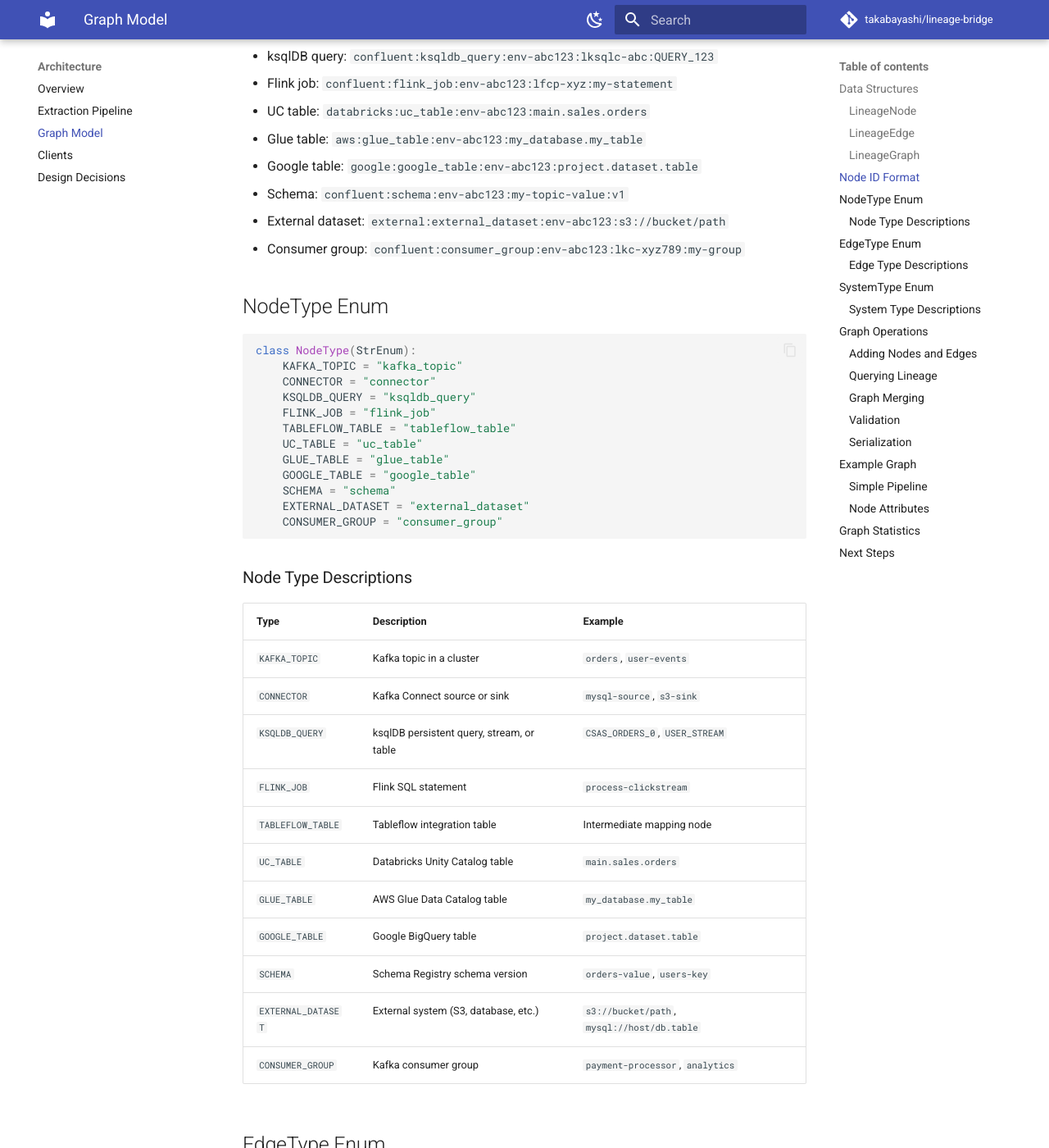
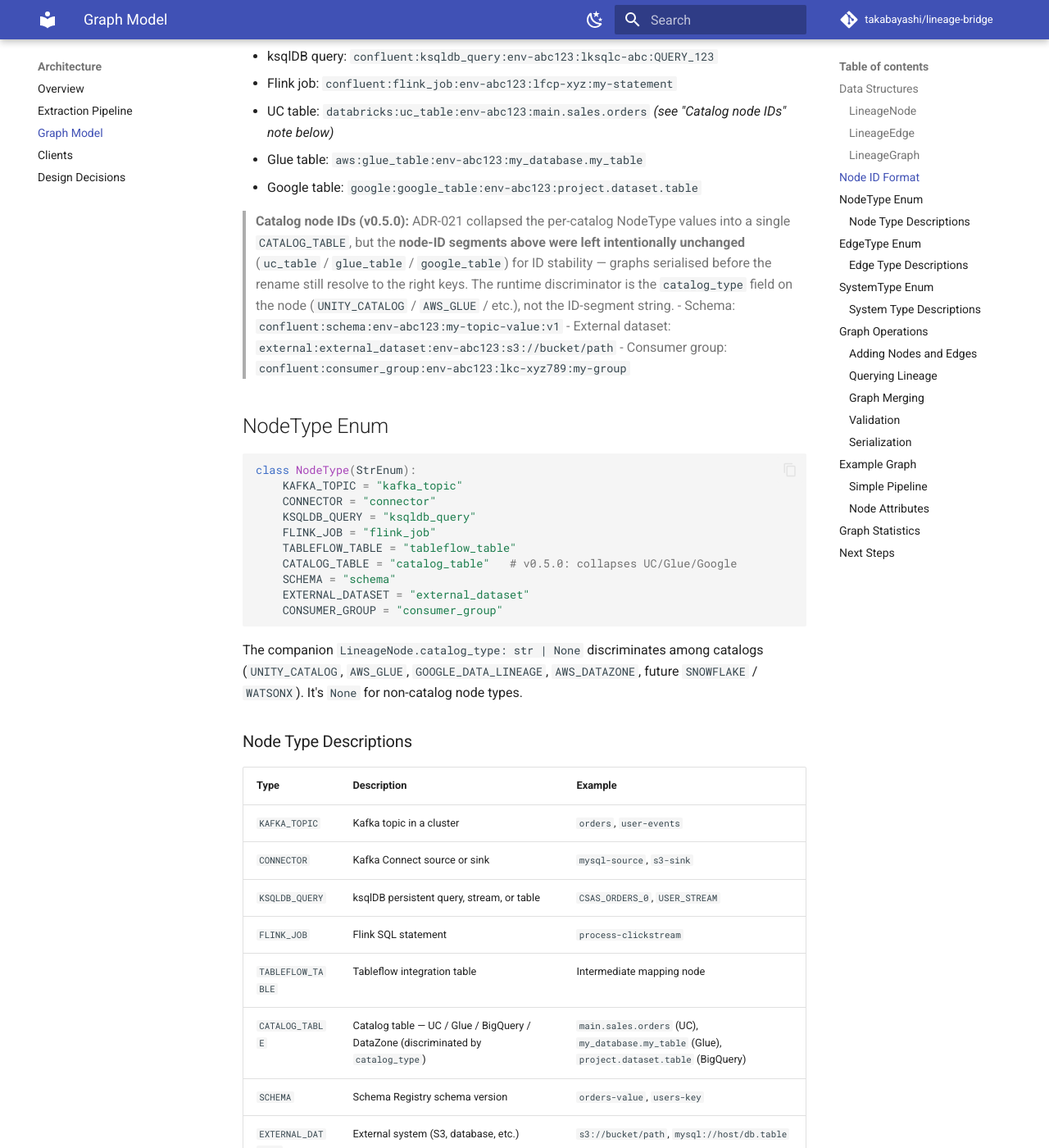
Before and after one commit to takabayashi/lineage-bridge, an MkDocs documentation site: the page built from docs/architecture/graph-model.md, in a window 1280 px wide and 1400 px high, scrolled down 1763 px. Shown: the whole window at 82% size. Built offline with MkDocs 1.6.1 and Material for MkDocs 9.7.7, drawn with Linux system fonts in a browser that asks for light colours; comment, search, counter and statistics services are not loaded; the version menu is left out; some of the changed text lies outside the part shown.

Commit message:
docs: catch up the three highest-stakes docs to Phase 1B / ADR-021
The Phase 1B integration-script fix (ea94a10) surfaced that the docs surface
also still references the retired NodeType values. Updating the three docs
that consumers actually rely on:

- docs/openapi.yaml: NodeType enum drops uc_table / glue_table / google_table,
  adds catalog_table. LineageNode schema gets the new catalog_type field
  (string|null) with a description tying back to ADR-021. Without this, API
  clients reading the spec would see uc_table as valid but the API now
  returns catalog_table + a catalog_type field that wasn't documented.

- docs/architecture/graph-model.md: NodeType source listing collapsed,
  Node Type Descriptions table merged the three rows into one CATALOG_TABLE
  row, SystemType ↔ Node Types table updated, code example updated to
  emit catalog_type="UNITY_CATALOG". Added a callout explaining why the
  node-id segments still say "uc_table" / "glue_table" / "google_table"
  (intentional ID-stability legacy from Phase 1B).

- docs/api-guide.md: registered-providers table redone — `catalog_type`
  discriminator + uniform `catalog_table` node type, plus AWS_DATAZONE row.
  Added the "adding a new catalog" hint pointing at CATALOG_STYLES (the new
  Phase 1B-cleanup unified dict).

The remaining stale references in docs/api-reference/openlineage-mapping.md,
docs/api-reference/examples.md, docs/api_reference_cards.md, and
scripts/README.md are deferred to Phase 3G's full doc sweep — they're
either example outputs or how-to-test rubrics, lower-stakes than the API
contract + canonical reference.

Co-Authored-By: Claude Opus 4.7 <noreply@anthropic.com>

````diff
--- a/docs/architecture/graph-model.md
+++ b/docs/architecture/graph-model.md
@@ -78,9 +78,17 @@ All node IDs follow a consistent format:
 - Connector: `confluent:connector:env-abc123:lkc-xyz789:mysql-source`
 - ksqlDB query: `confluent:ksqldb_query:env-abc123:lksqlc-abc:QUERY_123`
 - Flink job: `confluent:flink_job:env-abc123:lfcp-xyz:my-statement`
-- UC table: `databricks:uc_table:env-abc123:main.sales.orders`
+- UC table: `databricks:uc_table:env-abc123:main.sales.orders` *(see "Catalog node IDs" note below)*
 - Glue table: `aws:glue_table:env-abc123:my_database.my_table`
 - Google table: `google:google_table:env-abc123:project.dataset.table`
+
+> **Catalog node IDs (v0.5.0):** ADR-021 collapsed the per-catalog NodeType
+> values into a single `CATALOG_TABLE`, but the **node-ID segments above
+> were left intentionally unchanged** (`uc_table` / `glue_table` /
+> `google_table`) for ID stability — graphs serialised before the rename
+> still resolve to the right keys. The runtime discriminator is the
+> `catalog_type` field on the node (`UNITY_CATALOG` / `AWS_GLUE` / etc.),
+> not the ID-segment string.
 - Schema: `confluent:schema:env-abc123:my-topic-value:v1`
 - External dataset: `external:external_dataset:env-abc123:s3://bucket/path`
 - Consumer group: `confluent:consumer_group:env-abc123:lkc-xyz789:my-group`
@@ -94,13 +102,16 @@ class NodeType(StrEnum):
     KSQLDB_QUERY = "ksqldb_query"
     FLINK_JOB = "flink_job"
     TABLEFLOW_TABLE = "tableflow_table"
-    UC_TABLE = "uc_table"
-    GLUE_TABLE = "glue_table"
-    GOOGLE_TABLE = "google_table"
+    CATALOG_TABLE = "catalog_table"   # v0.5.0: collapses UC/Glue/Google
     SCHEMA = "schema"
     EXTERNAL_DATASET = "external_dataset"
     CONSUMER_GROUP = "consumer_group"
 ```
+
+The companion `LineageNode.catalog_type: str | None` discriminates among
+catalogs (`UNITY_CATALOG`, `AWS_GLUE`, `GOOGLE_DATA_LINEAGE`,
+`AWS_DATAZONE`, future `SNOWFLAKE` / `WATSONX`). It's `None` for non-catalog
+node types.
 
 ### Node Type Descriptions
 
@@ -111,9 +122,7 @@ class NodeType(StrEnum):
 | `KSQLDB_QUERY` | ksqlDB persistent query, stream, or table | `CSAS_ORDERS_0`, `USER_STREAM` |
 | `FLINK_JOB` | Flink SQL statement | `process-clickstream` |
 | `TABLEFLOW_TABLE` | Tableflow integration table | Intermediate mapping node |
-| `UC_TABLE` | Databricks Unity Catalog table | `main.sales.orders` |
-| `GLUE_TABLE` | AWS Glue Data Catalog table | `my_database.my_table` |
-| `GOOGLE_TABLE` | Google BigQuery table | `project.dataset.table` |
+| `CATALOG_TABLE` | Catalog table — UC / Glue / BigQuery / DataZone (discriminated by `catalog_type`) | `main.sales.orders` (UC), `my_database.my_table` (Glue), `project.dataset.table` (BigQuery) |
 | `SCHEMA` | Schema Registry schema version | `orders-value`, `users-key` |
 | `EXTERNAL_DATASET` | External system (S3, database, etc.) | `s3://bucket/path`, `mysql://host/db.table` |
 | `CONSUMER_GROUP` | Kafka consumer group | `payment-processor`, `analytics` |
@@ -157,9 +166,9 @@ class SystemType(StrEnum):
 | System | Description | Node Types |
 |--------|-------------|-----------|
 | `CONFLUENT` | Confluent Cloud | `KAFKA_TOPIC`, `CONNECTOR`, `KSQLDB_QUERY`, `FLINK_JOB`, `SCHEMA`, `CONSUMER_GROUP`, `TABLEFLOW_TABLE` |
-| `DATABRICKS` | Databricks Unity Catalog | `UC_TABLE` |
-| `AWS` | AWS Glue Data Catalog | `GLUE_TABLE` |
-| `GOOGLE` | Google BigQuery | `GOOGLE_TABLE` |
+| `DATABRICKS` | Databricks Unity Catalog | `CATALOG_TABLE` (catalog_type=`UNITY_CATALOG`) |
+| `AWS` | AWS Glue Data Catalog / DataZone | `CATALOG_TABLE` (catalog_type=`AWS_GLUE` or `AWS_DATAZONE`) |
+| `GOOGLE` | Google BigQuery / Data Lineage | `CATALOG_TABLE` (catalog_type=`GOOGLE_DATA_LINEAGE`) |
 | `EXTERNAL` | External systems | `EXTERNAL_DATASET` |
 
 ## Graph Operations
@@ -181,11 +190,14 @@ topic = LineageNode(
 )
 graph.add_node(topic)
 
-# Add a UC table node
+# Add a UC table node — note CATALOG_TABLE + catalog_type discriminator (v0.5.0).
+# The "uc_table" segment in node_id is intentional ID-stability legacy; the
+# runtime type is CATALOG_TABLE.
 table = LineageNode(
     node_id="databricks:uc_table:env-abc123:main.sales.orders",
     system=SystemType.DATABRICKS,
-    node_type=NodeType.UC_TABLE,
+    node_type=NodeType.CATALOG_TABLE,
+    catalog_type="UNITY_CATALOG",
     qualified_name="main.sales.orders",
     display_name="main.sales.orders",
 )
````
Also changed, not shown: docs/api-guide.md (+13 -5 lines), docs/openapi.yaml (+18 -4 lines).
